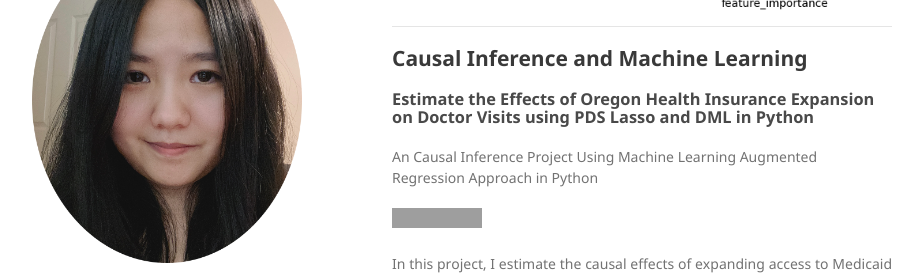
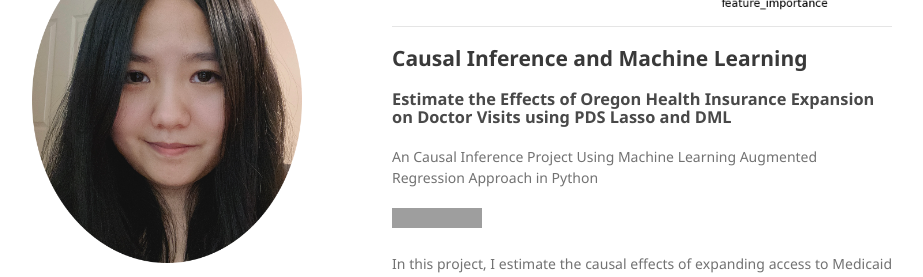
Before and after one commit to JtJiangA/minimal-portfolio, a Jekyll site: the page built from index.md, in a window 1280 px wide and 900 px high, scrolled down 644 px. Shown: the part 172-449 px from the top of the window, without its empty margins (178-1101 px from the left). Built offline with Jekyll 4.4.1, drawn with Linux system fonts in a browser that asks for light colours; our own code applies the rules of GitHub Pages for plain Markdown files; grey boxes are pictures that could not be loaded.

Commit message:
Update index.md

```diff
--- a/index.md
+++ b/index.md
@@ -18,7 +18,7 @@ In this project, I am going to perform detailed data preprocessing on the food d
 ---
 ## Causal Inference and Machine Learning
 
-### Estimate the Effects of Oregon Health Insurance Expansion on Doctor Visits using PDS Lasso and DML in Python
+### Estimate the Effects of Oregon Health Insurance Expansion on Doctor Visits using PDS Lasso and DML
 An Causal Inference Project Using Machine Learning Augmented Regression Approach in Python
 
 [![View on GitHub](https://img.shields.io/badge/GitHub-View_on_GitHub-blue?logo=GitHub)](https://github.com/jitingjiang/estimate-effects-ohie-docvisits/blob/main/causal-effects-oregon-health-insurance-expansion.ipynb)
```
